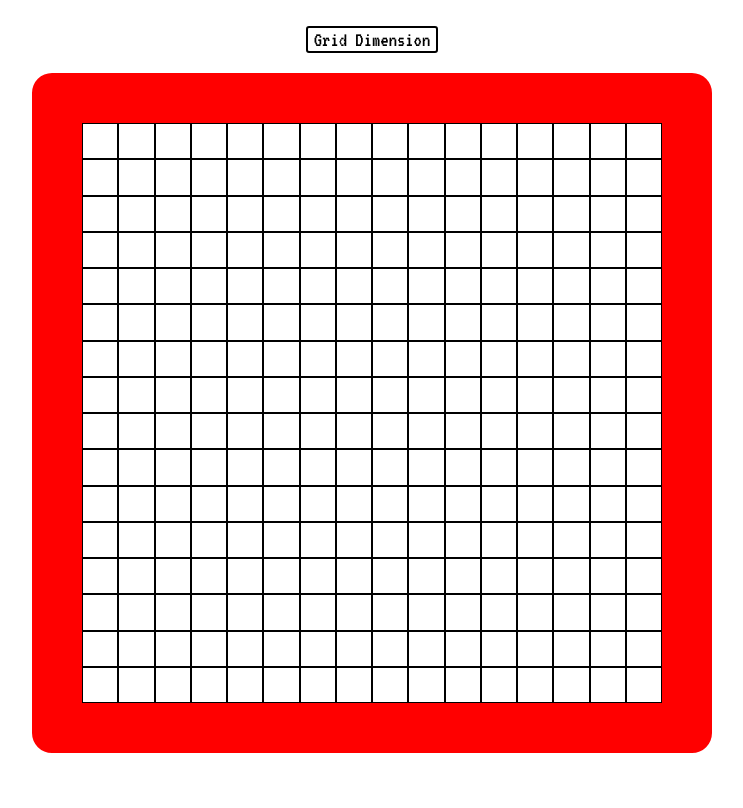
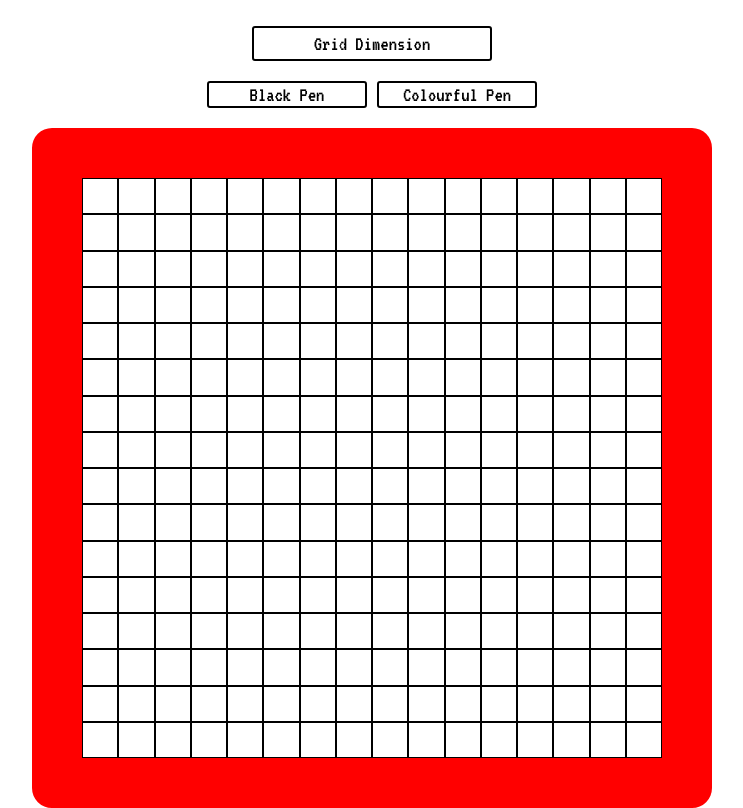
Before and after one commit to Aryanrai-coding/Etch-a-Sketch, a plain HTML site: page index.html in a window 1280 px wide. Shown: the part 72-880 px from the top of the page, without its empty margins (268-1011 px from the left). Before the commit the page ends 825 px from the top, so only its background shows below. Drawn offline with Linux system fonts and the light colour scheme; a web font is replaced by a local one.

Commit message:
Add random color pen and black pen buttons

```diff
--- a/app.js
+++ b/app.js
@@ -24,12 +24,17 @@ function makeGrids(size) {
 document.addEventListener('DOMContentLoaded', function () {
     makeGrids(16);
     // Add event listeners to each row for the hover effect
-    let rows = document.querySelectorAll('.row');
-    rows.forEach(row => {
-        row.addEventListener('mouseenter', function () {
-            row.style.backgroundColor = "#000"; // Change to your desired hover color
+    let blackBtn = document.querySelector('.blackBtn');
+
+    blackBtn.addEventListener('click', () => {
+        let rows = document.querySelectorAll('.row');
+        rows.forEach(row => {
+            row.addEventListener('mouseenter', function () {
+                row.style.backgroundColor = "#000"; // Change to your desired hover color
+            });
         });
-    });
+    })
+
 });
 
 
@@ -58,3 +63,18 @@ btn.addEventListener('click', () => {
 
 
 })
+
+// For generating random colours
+let colorBtn = document.querySelector('.colorBtn');
+
+colorBtn.addEventListener('click', () => {
+    let rows = document.querySelectorAll('.row');
+    rows.forEach(row => {
+        row.addEventListener('mouseenter', () => {
+            let x = Math.floor(Math.random() * 256);
+            let y = Math.floor(Math.random() * 256);
+            let z = Math.floor(Math.random() * 256);
+            row.style.backgroundColor = `rgb(${x},${y},${z})`;
+        })
+    })
+})
--- a/index.html
+++ b/index.html
@@ -18,6 +18,10 @@
     <div class="main-container">
         <h1 class="head">Etch-a-Sketch</h1>
         <button class="btn">Grid Dimension </button>
+        <div class="pen">
+            <button class="blackBtn">Black Pen</button>
+            <button class="colorBtn">Colourful Pen</button>
+        </div>
 
         <div class="container">
 
--- a/styles.css
+++ b/styles.css
@@ -158,6 +158,11 @@ table {
     flex: 1;
 }
 
+.pen {
+    display: flex;
+    gap: 10px;
+}
+
 
 .head {
     font-size: 3rem;
@@ -174,8 +179,43 @@ table {
     border: 2px solid black;
     border-radius: 3px;
     color: rgb(0, 0, 0);
+    width: 15rem;
+    padding: 5px;
 }
 
 .btn:hover {
-    background-color: rgb(255, 122, 122);
+    font-size: 1.5rem;
 }
+
+.blackBtn {
+    margin-bottom: 20px;
+    font-size: 1.3rem;
+    font-family: 'VT323', monospace;
+    background-color: rgb(255, 255, 255);
+    border: 2px solid black;
+    border-radius: 3px;
+    color: rgb(0, 0, 0);
+    width: 10rem;
+}
+
+.blackBtn:hover {
+    font-size: 1.5rem;
+    background-color: black;
+    color: white;
+}
+
+.colorBtn {
+    margin-bottom: 20px;
+    font-size: 1.3rem;
+    font-family: 'VT323', monospace;
+    background-color: rgb(255, 255, 255);
+    border: 2px solid black;
+    border-radius: 3px;
+    color: rgb(0, 0, 0);
+    width: 10rem;
+}
+
+.colorBtn:hover {
+    font-size: 1.5rem;
+    background-color: rgb(255, 87, 87);
+}
```
